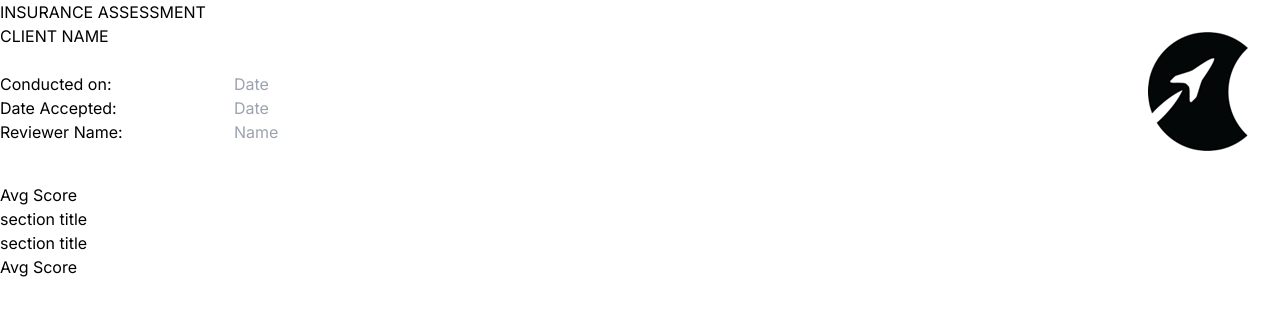
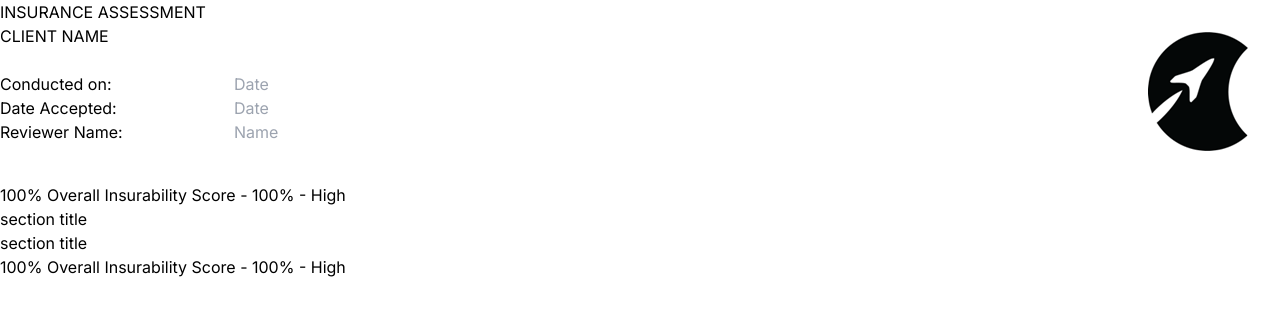
Before and after one commit to MaestroLuu/DLuuGalacticAdvisors, a Next.js app in the folder dluu-ga-project/: page / in a window 1280 px wide. Shown: the top 316 px of the page. Built offline with nearby package versions, Linux system fonts and the light colour scheme.

Commit message:
basic structure for avgScore init

```diff
--- a/dluu-ga-project/app/components/AvgScore.js
+++ b/dluu-ga-project/app/components/AvgScore.js
@@ -1,5 +1,21 @@
 export default function AvgScore() {
+
+    let questionsSum = 8;
+    let questionsCount = 8;
+    let avgScore = (questionsSum/questionsCount)*100;
+    let Insurability;
+    switch (avgScore) {
+        case avgScore < 50:
+            Insurability = "Low"
+        case avgScore >= 50 & avgScore < 75:
+            Insurability = "Average"
+        default:
+            Insurability = "High"
+            break;
+    }
     return (
-        <h1>Avg Score</h1>
-    )
+    <div>
+      <h1>{avgScore}% Overall Insurability Score - {avgScore}% - {Insurability}</h1>
+    </div>
+  );
 }
```
